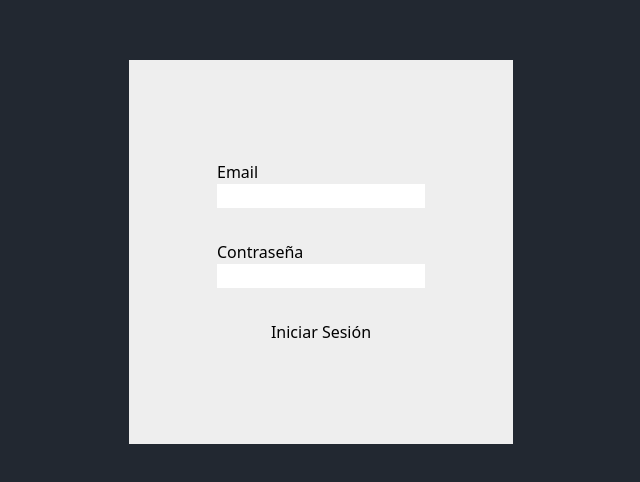
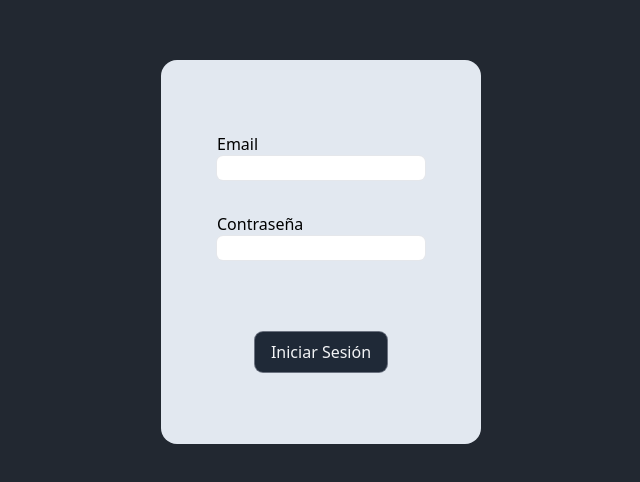
Before and after one commit to patricionarbona/proyecto-seguimiento-entreno, a React (Vite) app: page / in a window 1280 px wide. Shown: the part 148-630 px from the top of the page, without its empty margins (319-959 px from the left). Built offline with nearby package versions, Linux system fonts and the light colour scheme.

Commit message:
estilizado el inicio de sesion

```diff
--- a/src/components/Login/Login.jsx
+++ b/src/components/Login/Login.jsx
@@ -3,10 +3,10 @@
 function Login() {
     return(
         <>
-            <div className="bg-gym4 h-96 w-96 absolute top-1/2 left-1/2 -translate-x-1/2 -translate-y-1/2 flex flex-col items-center justify-center gap-8">
-                <InputTexto estilo={"w-52"} nombre={"Email"} id={"inputEmail"}/>
-                <InputTexto estilo={"w-52"} nombre={"Contraseña"} id={"inputContraseña"}/>
-                <button>
+            <div className="absolute bg-slate-200 h-96 w-72 xl:w-80 top-1/2 left-1/2 -translate-x-1/2 -translate-y-1/2 flex flex-col items-center justify-center gap-8 rounded-2xl">
+                <InputTexto estilo={"w-52 rounded-md ring-1 ring-gray-200"} nombre={"Email"} id={"inputEmail"}/>
+                <InputTexto estilo={"w-52 rounded-md ring-1 ring-gray-200"} nombre={"Contraseña"} id={"inputContraseña"}/>
+                <button className="bg-gray-800 text-gray-100 px-4 py-2 rounded-lg text-center hover:bg-gray-700 ring-1 ring-gray-500 mt-10">
                     Iniciar Sesión
                 </button>
             </div>
```
